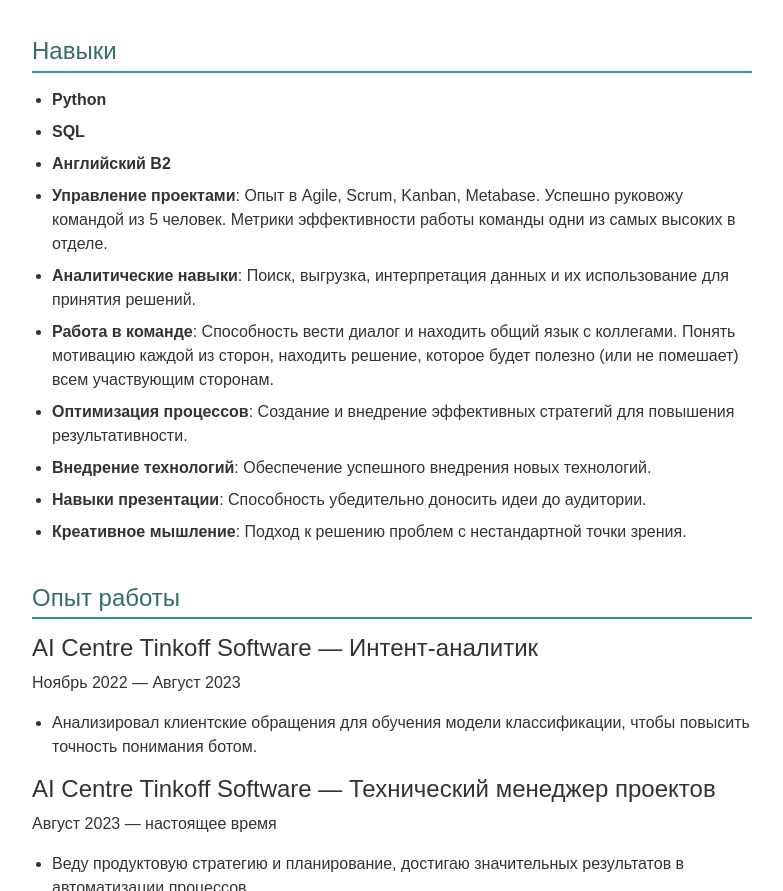
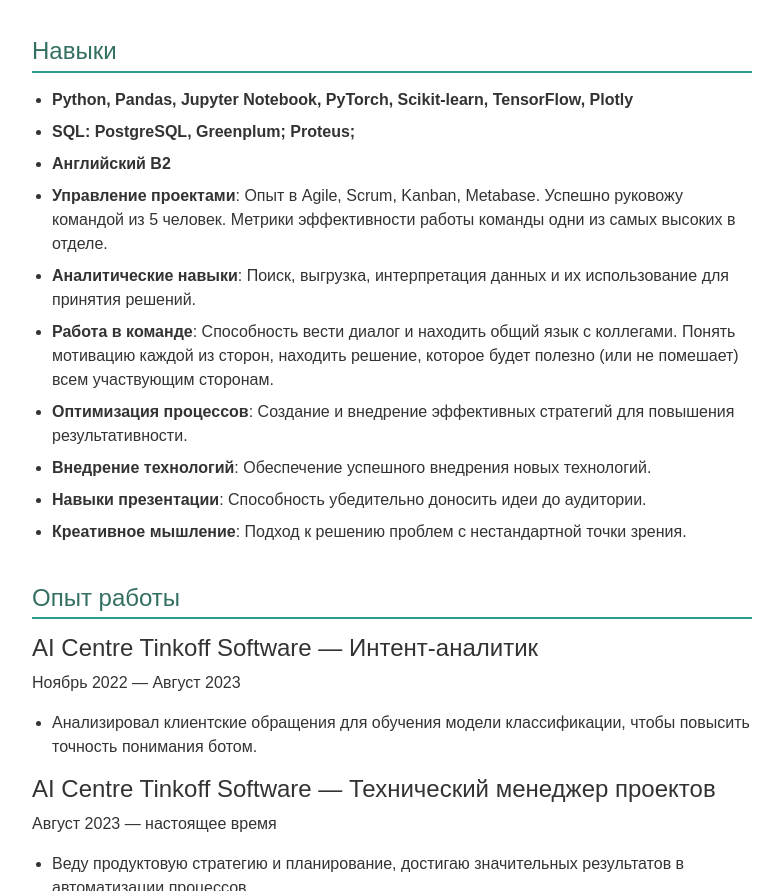
Before and after one commit to vladmcliar/iojdf, a website: page public/index.html in a window 1280 px wide. Shown: the part 1100-1991 px from the top of the page, without its empty margins (248-1031 px from the left). Drawn offline with nearby package versions, Linux system fonts and the light colour scheme.

Commit message:
Update index.html

```diff
--- a/public/index.html
+++ b/public/index.html
@@ -161,8 +161,8 @@
     <div class="section">
         <h3 data-translate="skills"></h3>
         <ul>
-            <li><strong>Python</strong></li>
-            <li><strong>SQL</strong></li>
+            <li><strong>Python, Pandas, Jupyter Notebook, PyTorch, Scikit-learn, TensorFlow, Plotly</strong></li>
+            <li><strong>SQL: PostgreSQL, Greenplum; Proteus; </strong></li>
             <li><strong data-translate="english-language"></strong></li>
             <li><strong data-translate="extra-skill1"></strong>: <span data-translate="extra-skill1-desc"></span></li>
             <li><strong data-translate="extra-skill2"></strong>: <span data-translate="extra-skill2-desc"></span></li>
```
